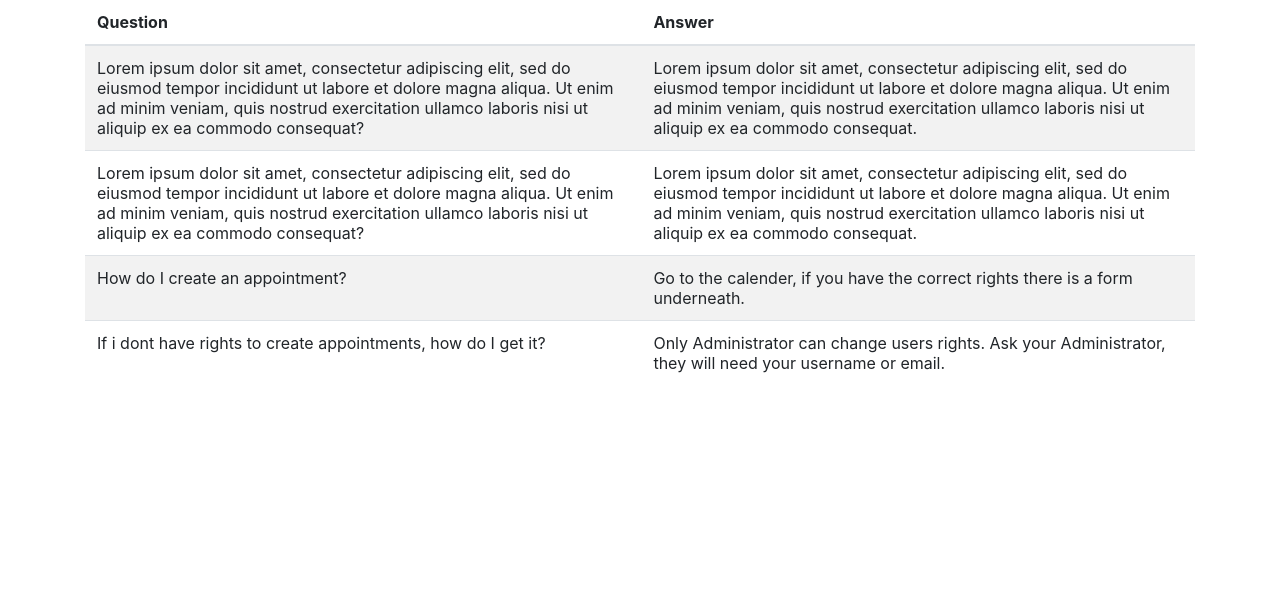
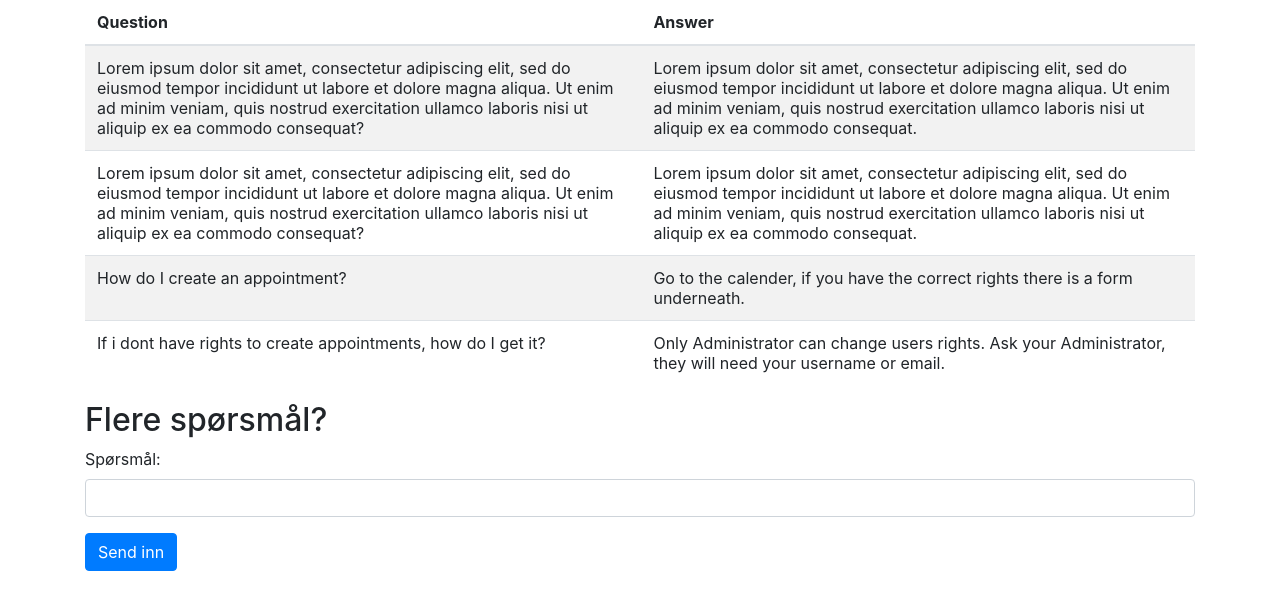
Before and after one commit to sigurdagersborg/KubenKantine, a PHP site: page /faq.php in a window 1280 px wide. Shown: the part 133-743 px from the top of the page. Run offline with PHP 8.4, Linux system fonts and the light colour scheme; data comes from the database, SQL or seed files in the repository; some libraries are stand-ins or nearby versions.

Commit message:
Endringer til eksamen

```diff
--- a/faq.php
+++ b/faq.php
@@ -41,6 +41,17 @@ require_once 'include/dbconn.php';
         ?>
     </div>
 
+    <h2>Flere spørsmål?</h2>
+    <form action="" method="post">
+        <div class="form-group">
+            <label for="question">Spørsmål:</label>
+            <input type="text" class="form-control" id="question" name="question" required>
+        </div>
+        <button type="submit" class="btn btn-primary">Send inn</button>
+    </form>
+
+
+
 </div>
 
 </body>
--- a/include/config_session.inc.php
+++ b/include/config_session.inc.php
@@ -5,7 +5,7 @@ ini_set('session.use_strict_mode', 1);
 
 session_set_cookie_params([
     'lifetime' => 1800,
-    'domain' => 'localhost',
+    'domain' => '10.100.4.160',
     'path' => '/',
     'secure' => false,
     'httponly' => true
```
